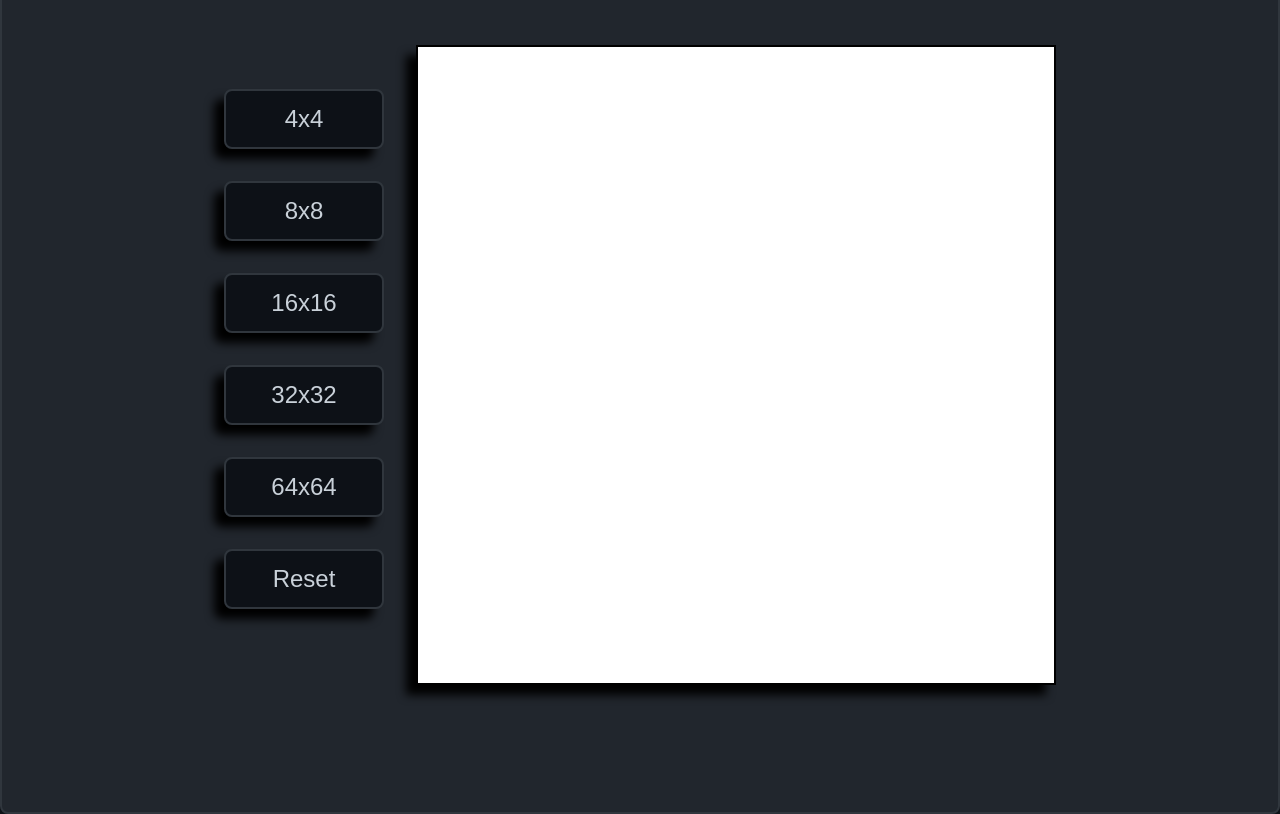
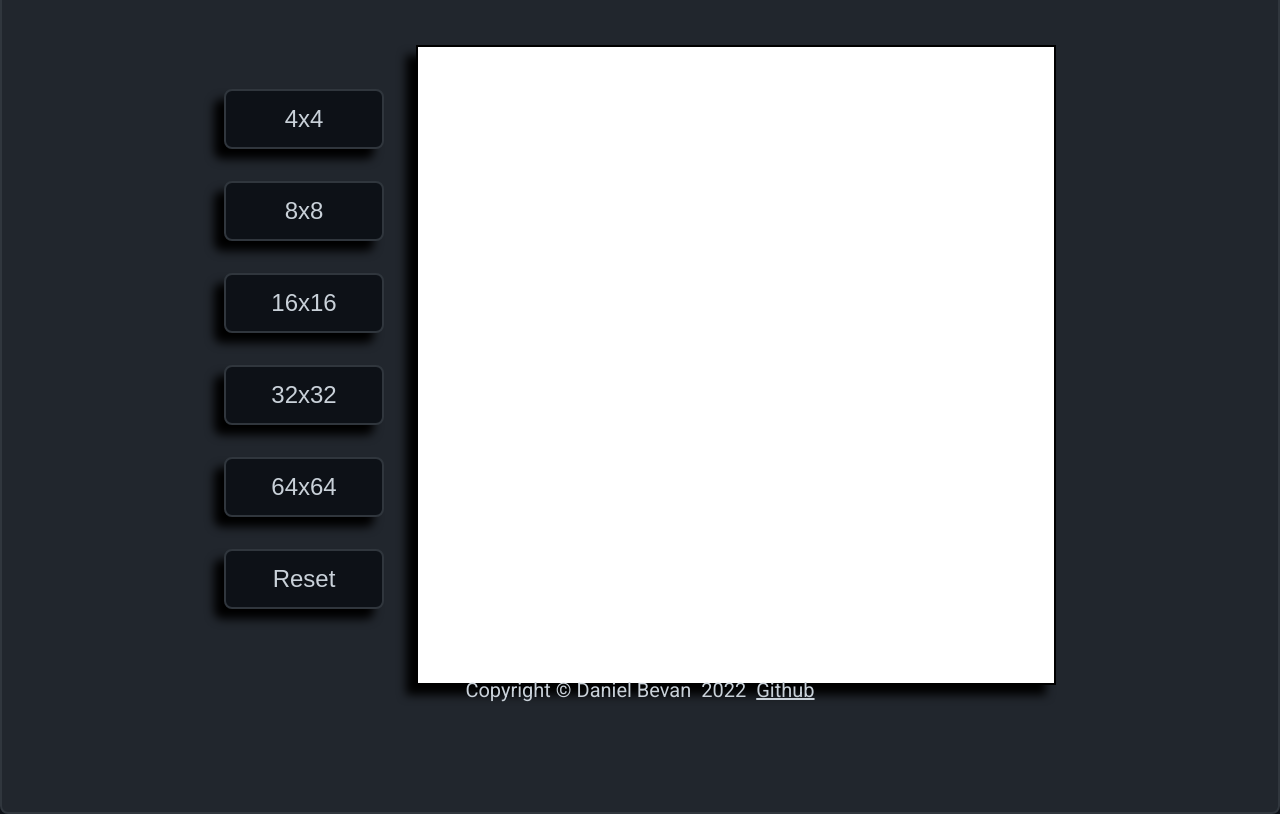
Before and after one commit to Dbevan770/odin-etch-a-sketch, a plain HTML site: page index.html in a window 1280 px wide. Shown: the part 68-882 px from the top of the page. Drawn offline with Linux system fonts and the light colour scheme.

Commit message:
Added a neat little footer.

```diff
--- a/index.html
+++ b/index.html
@@ -27,7 +27,13 @@
             </div>
             <div class="panel-footer tooltip">32x32 and above may cause performance issues on lower end systems.</div>
         </div>
-
+    </div>
+    <div class="footer">
+        <p>Copyright © Daniel Bevan</p>
+        <script>
+            document.write(new Date().getFullYear())
+        </script>
+        <a href="https://github.com/Dbevan770">Github</a>
     </div>
 </body>
 </html>
--- a/style.css
+++ b/style.css
@@ -6,6 +6,10 @@ html body {
     background-color: #0d1117;
     color: #c9d1d9;
     font-family: 'Roboto', sans-serif;
+}
+
+a {
+    color: #c9d1d9
 }
 
 .wrapper {
@@ -103,3 +107,17 @@ button:hover{
 .visible {
     visibility: visible;
 }
+
+.footer {
+    box-sizing: border-box;
+    position: absolute;
+    left: 0;
+    bottom: 0;
+    width: 100%;
+    display: flex;
+    align-items: center;
+    justify-content: center;
+    font-size: 1.25rem;
+    padding: 10px;
+    gap: 10px;
+}
```
